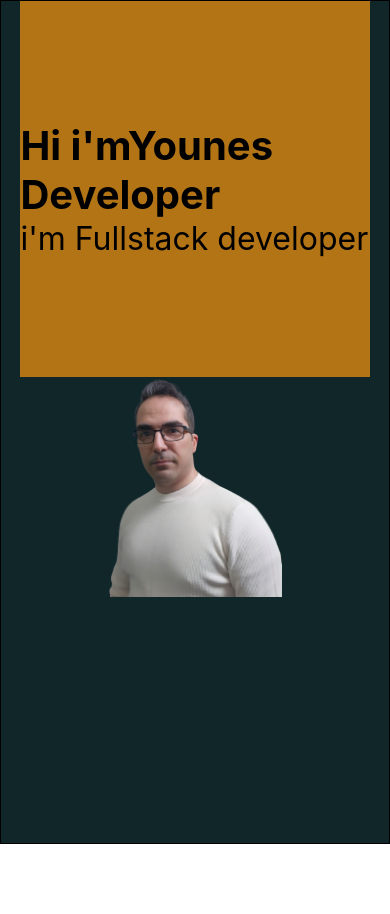
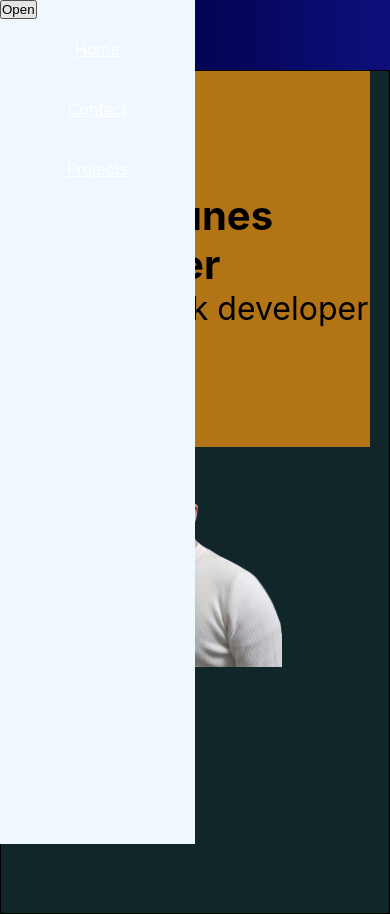
Before and after one commit to Younes-sh/portfolioReact, a React (Create React App) app in the folder app/: page / in a window 390 px wide. Before the commit the page ends 844 px from the top, so only its background shows below. Built offline with nearby package versions, Linux system fonts and the light colour scheme.

Commit message:
change index.html

```diff
--- a/app/public/index.html
+++ b/app/public/index.html
@@ -10,7 +10,7 @@
       content="web developer"
     />
 
-    <title>React App</title>
+    <title>Younes sheikhlar</title>
   </head>
   <body>
     <noscript>You need to enable JavaScript to run this app.</noscript>
--- a/app/src/Components/Navbar/Navbar.jsx
+++ b/app/src/Components/Navbar/Navbar.jsx
@@ -10,6 +10,7 @@ const Navbar = () => {
   return (
     <div className='Navbar'>
         <div className='container-menu'>
+            <button className='menu-button'>Open</button>
             <ul>
                 <li>
                     <Link style={{color:'white'}} to='/'>Home</Link>
--- a/app/src/Components/Navbar/navbar.css
+++ b/app/src/Components/Navbar/navbar.css
@@ -2,7 +2,7 @@
     width: 100%;
     height: 70px;
     background: rgb(0,0,51);
-background: linear-gradient(90deg, rgba(0,0,51,1) 0%, rgba(5,5,91,1) 60%, rgba(15,15,124,1) 100%);
+    background: linear-gradient(90deg, rgba(0,0,51,1) 0%, rgba(5,5,91,1) 60%, rgba(15,15,124,1) 100%);
     display: flex;
 }
 .container-menu , .LangNav {
@@ -18,9 +18,21 @@ background: linear-gradient(90deg, rgba(0,0,51,1) 0%, rgba(5,5,91,1) 60%, rgba(1
     list-style-type: none;
     margin: 20px;
 }
-
+.menu-button {
+    display: none;
+}
 @media screen and (max-width:768px) {
-    .Navbar {
-        display: none;
+    .container-menu{
+        height: 100Vh;
+        background-color: aliceblue;
+        position: absolute;
+        z-index: 1;
+        color: black;
     }
+    .container-menu ul {
+        flex-direction: column;
+    }
+    .menu-button {
+    display: block;
 }
+}
```
